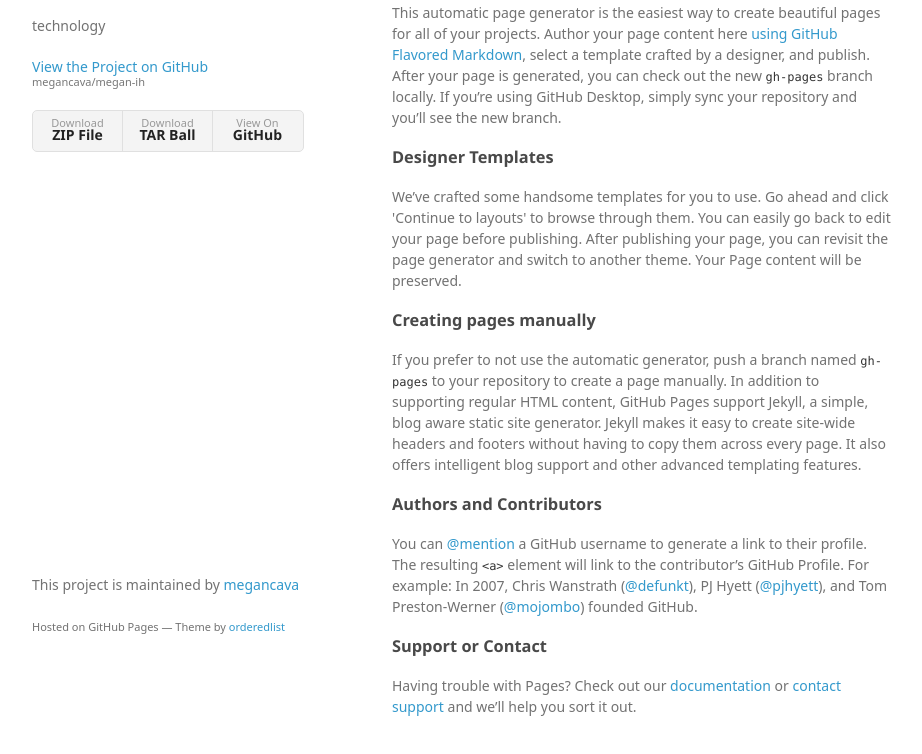
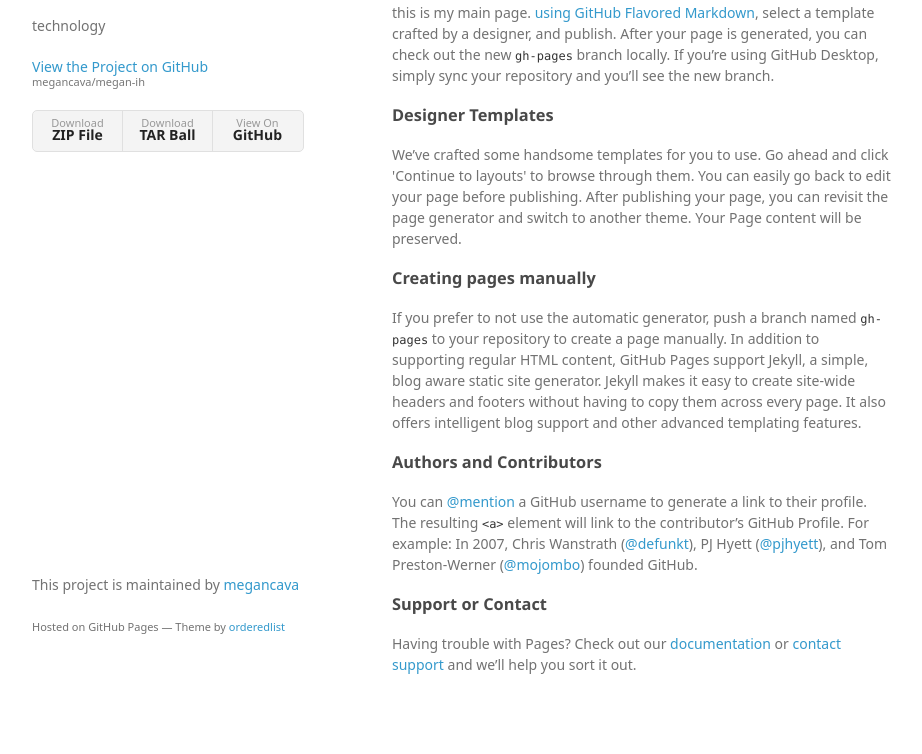
Before and after one commit to megancava/megan-ih, a plain HTML site: page index.html in a window 1280 px wide. Shown: the part 94-848 px from the top of the page, without its empty margins (178-1100 px from the left). Drawn offline with Linux system fonts and the light colour scheme; a web font is replaced by a local one.

Commit message:
change one line
cus i wanted to

```diff
--- a/index.html
+++ b/index.html
@@ -31,7 +31,7 @@
         <h3>
 <a id="welcome-to-megans-page" class="anchor" href="#welcome-to-megans-page" aria-hidden="true"><span aria-hidden="true" class="octicon octicon-link"></span></a>Welcome to Megan's Page.</h3>
 
-<p>This automatic page generator is the easiest way to create beautiful pages for all of your projects. Author your page content here <a href="https://guides.github.com/features/mastering-markdown/">using GitHub Flavored Markdown</a>, select a template crafted by a designer, and publish. After your page is generated, you can check out the new <code>gh-pages</code> branch locally. If you’re using GitHub Desktop, simply sync your repository and you’ll see the new branch.</p>
+<p>this is my main page. <a href="https://guides.github.com/features/mastering-markdown/">using GitHub Flavored Markdown</a>, select a template crafted by a designer, and publish. After your page is generated, you can check out the new <code>gh-pages</code> branch locally. If you’re using GitHub Desktop, simply sync your repository and you’ll see the new branch.</p>
 
 <h3>
 <a id="designer-templates" class="anchor" href="#designer-templates" aria-hidden="true"><span aria-hidden="true" class="octicon octicon-link"></span></a>Designer Templates</h3>
```
